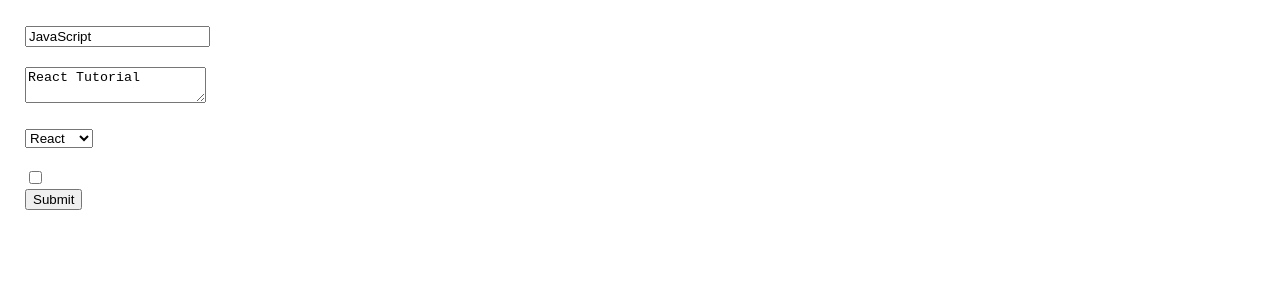
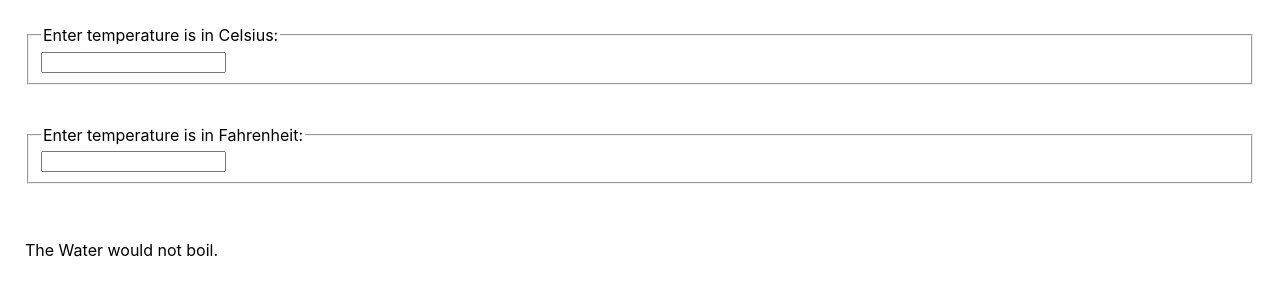
Before and after one commit to sezanhaque/myreact, a React (Create React App) app: page / in a window 1280 px wide. Shown: the top 300 px of the page. Built offline with nearby package versions, Linux system fonts and the light colour scheme.

Commit message:
11. React Lifting State Up

```diff
--- a/src/App.jsx
+++ b/src/App.jsx
@@ -1,14 +1,16 @@
 /* eslint-disable react/prefer-stateless-function */
 import React from 'react';
 // import ClockList from './components/ClockList';
-import Form from './components/Form';
+// import Form from './components/Form';
+import Calculator from './components/Calculator';
 
 class App extends React.Component {
     render() {
         return (
             // const quantities = [1, 2, 3];
             // return <ClockList quantities={quantities} />;
-            <Form />
+            // <Form />
+            <Calculator />
         );
     }
 }
--- /dev/null
+++ b/src/components/BoilingVerdict.jsx
@@ -0,0 +1,6 @@
+export default function BoilingVerdict({ celsius = 0 }) {
+    if (celsius >= 100) {
+        return <p>The Water would boil.</p>;
+    }
+    return <p>The Water would not boil.</p>;
+}
--- /dev/null
+++ b/src/components/Calculator.jsx
@@ -0,0 +1,42 @@
+/* eslint-disable react/prefer-stateless-function */
+import React, { Component } from 'react';
+import { convert, toCelsius, toFahrenheit } from '../lib/converter';
+import BoilingVerdict from './BoilingVerdict';
+import TemperatureInput from './TemperatureInpute';
+
+export default class Calculator extends Component {
+    state = {
+        temperature: '',
+        scale: 'c',
+    };
+
+    handleChange = (e, scale) => {
+        this.setState({
+            temperature: e.target.value,
+            scale,
+        });
+    };
+
+    render() {
+        const { temperature, scale } = this.state;
+        const celsius = scale === 'f' ? convert(temperature, toCelsius) : temperature;
+        const fahrenheit = scale === 'c' ? convert(temperature, toFahrenheit) : temperature;
+        return (
+            <div>
+                <TemperatureInput
+                    scale="c"
+                    temperature={celsius}
+                    onTemperatureChange={this.handleChange}
+                />
+                <br /> <br />
+                <TemperatureInput
+                    scale="f"
+                    temperature={fahrenheit}
+                    onTemperatureChange={this.handleChange}
+                />
+                <br /> <br />
+                <BoilingVerdict celsius={parseFloat(temperature)} />
+            </div>
+        );
+    }
+}
--- /dev/null
+++ b/src/components/TemperatureInpute.jsx
@@ -0,0 +1,23 @@
+import React from 'react';
+
+const scaleNames = {
+    c: 'Celsius',
+    f: 'Fahrenheit',
+};
+
+export default function TemperatureInput({ temperature, scale, onTemperatureChange }) {
+    return (
+        <fieldset>
+            <legend>Enter temperature is in {scaleNames[scale]}:</legend>
+            <input
+                type="number"
+                name="temperature"
+                id=""
+                value={temperature}
+                onChange={(e) => {
+                    onTemperatureChange(e, scale);
+                }}
+            />
+        </fieldset>
+    );
+}
--- /dev/null
+++ b/src/lib/converter.js
@@ -0,0 +1,17 @@
+export function toCelsius(fahrenheit) {
+    return ((fahrenheit - 32) * 5) / 9;
+}
+
+export function toFahrenheit(celsius) {
+    return (celsius * 9) / 5 + 32;
+}
+
+export function convert(temperature, convertTo) {
+    const input = parseFloat(temperature);
+    if (Number.isNaN(input)) {
+        return '';
+    }
+    const output = convertTo(input);
+    const rounded = Math.round(output * 1000) / 1000;
+    return rounded.toString();
+}
```
